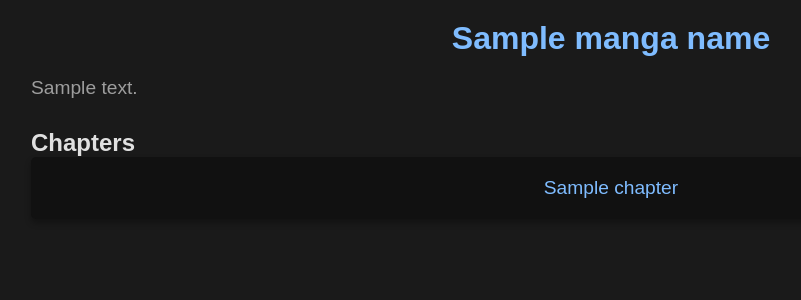
After one commit to Bernso/FreeMangaWebsite, a Flask app: template templates/manga_details.html in a window 1280 px wide. The commit adds this page. Shown: the top 300 px of the page, without its empty margins (29-830 px from the left). Run offline with Flask 3, Linux system fonts and the light colour scheme; the template is opened without the code that fills it: most values are stand-ins (such as "Sample title", 1, 10 or a date in 2020).

Commit message:
UPDATED FOR MANGA 100% better support now

```diff
--- a/app.py
+++ b/app.py
@@ -343,51 +343,94 @@ def manga_detail(manga_id):
 
 @app.route("/manga_reader")
 def manga_reader_home():
-    manga_path = os.path.join(MANGA_DIR, "I'm Dating a Dark Summoner", "Chapters")
-    manga_list = os.listdir(manga_path)
-    manga_list = [replace_special_characters(chapter) for chapter in manga_list]
-    manga_list.sort(key=natural_sort_key)
+    manga_folders = [folder for folder in os.listdir(MANGA_DIR) if os.path.isdir(os.path.join(MANGA_DIR, folder))]
+    manga_list = []
+    for manga in manga_folders:
+        manga_id_path = os.path.join(MANGA_DIR, manga, 'type.txt')
+        if os.path.isfile(manga_id_path):
+            with open(manga_id_path, 'r') as f:
+                manga_id = f.read().strip()
+                if manga_id == "Manga":
+                    manga_list.append((manga, manga_id))
+
     return render_template('manga_reader_home.html', manga_list=manga_list)
 
-@app.route('/manga_reader/<chapter_name>')
-def manga_reader(chapter_name):
+
+@app.route("/manga_reader/<manga_name>")
+def manga_details(manga_name):
+    manga_name = urllib.parse.unquote(manga_name)
+    manga_path = os.path.join(MANGA_DIR, manga_name)
+
+    if not os.path.isdir(manga_path):
+        return "Manga not found", 404
+
+    # Read manga details
+    cover_image = None
+    for ext in ['jpg', 'jpeg', 'png', 'gif', 'webp']:
+        potential_cover = os.path.join(manga_path, f'cover_image.{ext}')
+        if os.path.isfile(potential_cover):
+            cover_image = url_for('static', filename=os.path.relpath(potential_cover, 'static'))
+            break
+
+    description_path = os.path.join(manga_path, 'description.txt')
+    if os.path.isfile(description_path):
+        with open(description_path, 'r') as f:
+            description = f.read().strip()
+    else:
+        description = "No description available."
+
+    # List chapters
+    chapters_dir = os.path.join(manga_path, "Chapters")
+    chapters = [folder for folder in os.listdir(chapters_dir) if os.path.isdir(os.path.join(chapters_dir, folder))]
+    chapters.sort(key=natural_sort_key)
+
+    return render_template('manga_details.html', manga_name=manga_name, cover_image=cover_image, description=description, chapters=chapters)
+
+@app.route('/manga_reader/<manga_name>/<chapter_name>')
+def manga_reader(manga_name, chapter_name):
+    manga_name = urllib.parse.unquote(manga_name)
     chapter_name = urllib.parse.unquote(chapter_name)
-    chapter_name = replace_special_characters(chapter_name)
 
-    chapter_path = os.path.join(MANGA_DIR, "I'm Dating a Dark Summoner", "Chapters", chapter_name)
+    chapter_path = os.path.join(MANGA_DIR, manga_name, "Chapters", chapter_name)
 
     if not os.path.isdir(chapter_path):
         return "Chapter not found", 404
 
     images = sorted([img for img in os.listdir(chapter_path) if img.lower().endswith(('jpg', 'jpeg', 'png', 'gif', 'webp'))])
-    images = [url_for('manga_reader_image', chapter_name=chapter_name, filename=img) for img in images]  # Generate URLs for the images
+    images = [url_for('manga_reader_image', manga_name=manga_name, chapter_name=chapter_name, filename=img) for img in images]
+    images.sort(key=natural_sort_key)
 
-    manga_list = os.listdir(os.path.join(MANGA_DIR, "I'm Dating a Dark Summoner", "Chapters"))
-    manga_list = [replace_special_characters(chapter) for chapter in manga_list]
-    manga_list.sort(key=natural_sort_key)
+    # Retrieve the list of chapters
+    chapters_path = os.path.join(MANGA_DIR, manga_name, "Chapters")
+    chapters = sorted(os.listdir(chapters_path), key=natural_sort_key)
 
-    if chapter_name not in manga_list:
-        return "Chapter not found", 404
+    # Find the current chapter index
+    current_chapter_index = chapters.index(chapter_name)
 
-    current_index = manga_list.index(chapter_name)
-    next_chapter = manga_list[current_index + 1] if current_index < len(manga_list) - 1 else None
-    previous_chapter = manga_list[current_index - 1] if current_index > 0 else None
+    # Determine next and previous chapters
+    next_chapter = chapters[current_chapter_index + 1] if current_chapter_index < len(chapters) - 1 else None
+    previous_chapter = chapters[current_chapter_index - 1] if current_chapter_index > 0 else None
 
-    return render_template('manga_reader.html', images=images, chapter_name=chapter_name, next_chapter=next_chapter, previous_chapter=previous_chapter)
+    return render_template('manga_reader.html', images=images, chapter_name=chapter_name, manga_name=manga_name,
+                           next_chapter=next_chapter, previous_chapter=previous_chapter)
 
 
-@app.route('/manga_reader_image/<chapter_name>/<filename>')
-def manga_reader_image(chapter_name, filename):
+
+@app.route('/manga_reader_image/<manga_name>/<chapter_name>/<filename>')
+def manga_reader_image(manga_name, chapter_name, filename):
+    manga_name = urllib.parse.unquote(manga_name)
     chapter_name = urllib.parse.unquote(chapter_name)
     chapter_name = replace_special_characters(chapter_name)
 
-    directory = os.path.join(MANGA_DIR, "I'm Dating a Dark Summoner", "Chapters", chapter_name)
-
+    directory = os.path.join(MANGA_DIR, manga_name, "Chapters", chapter_name)
     file_path = os.path.join(directory, filename)
     if not os.path.isfile(file_path):
         abort(404)
 
     return send_from_directory(directory, filename)
+
+
+
 
 
 @app.route('/manga/<manga_title>/chapter/<chapterName>')
--- a/static/mangaStyle.css
+++ b/static/mangaStyle.css
@@ -67,6 +67,86 @@ ul li a {
 }
 
 ul li a:hover {
+    color: var(--link-hover-color);
+}
+
+/* Home Page - Manga Grid */
+.manga-grid {
+    display: grid;
+    grid-template-columns: repeat(auto-fill, minmax(150px, 1fr));
+    gap: 20px;
+}
+
+.manga-item {
+    background-color: var(--card-bg);
+    border-radius: var(--border-radius);
+    padding: 10px;
+    text-align: center;
+    box-shadow: var(--box-shadow);
+    transition: transform 0.3s ease;
+}
+
+.manga-item:hover {
+    transform: translateY(-5px);
+}
+
+.cover-image {
+    max-width: 100%;
+    height: auto;
+    border-radius: var(--border-radius);
+    margin-bottom: 10px;
+}
+
+.manga-title {
+    font-size: 1.2em;
+    color: var(--text-color);
+    margin-top: 10px;
+}
+
+/* Manga Details Page */
+.manga-header-content {
+    display: flex;
+    align-items: flex-start;
+    gap: 20px;
+    margin-bottom: 30px;
+}
+
+.manga-info {
+    flex-grow: 1;
+}
+
+.manga-info h1 {
+    margin-bottom: 20px;
+    font-size: 2em;
+    color: var(--link-color);
+}
+
+.manga-info .description {
+    font-size: 1.2em;
+    color: var(--text-muted);
+}
+
+/* Scrollable Chapter List */
+.chapter-list {
+    max-height: 300px;
+    overflow-y: auto;
+    padding: 10px;
+    background-color: var(--background-light);
+    border-radius: var(--border-radius);
+    box-shadow: var(--box-shadow);
+}
+
+.chapter-list li {
+    margin-bottom: 10px;
+}
+
+.chapter-list li a {
+    color: var(--link-color);
+    text-decoration: none;
+    transition: color 0.3s ease;
+}
+
+.chapter-list li a:hover {
     color: var(--link-hover-color);
 }
 
@@ -161,8 +241,6 @@ body {
     overflow: -webkit-scrollbar;
 }
 
-/* Add this to mangaStyle.css */
-
 input[type="range"] {
     width: 100%;
     height: 10px;
--- /dev/null
+++ b/templates/manga_details.html
@@ -0,0 +1,33 @@
+<!DOCTYPE html>
+<html lang="en">
+<head>
+    <meta charset="UTF-8">
+    <meta name="viewport" content="width=device-width, initial-scale=1.0">
+    <title>{{ manga_name }}</title>
+    <link rel="stylesheet" href="{{ url_for('static', filename='mangaStyle.css') }}">
+</head>
+<body>
+    <div class="container">
+        <div class="manga-header">
+            <div class="manga-header-content">
+                {% if cover_image %}
+                    <div class="manga-cover">
+                        <img src="{{ url_for('serve_image', manga_title=manga_name) }}" alt="{{ manga_name }} Cover Image" class="cover-image">
+                    </div>
+                {% endif %}
+                <div class="manga-info">
+                    <h1>{{ manga_name }}</h1>
+                    <p class="description">{{ description }}</p>
+                </div>
+            </div>
+        </div>
+
+        <h2>Chapters</h2>
+        <ul class="chapter-list">
+            {% for chapter in chapters %}
+                <li><a href="{{ url_for('manga_reader', manga_name=manga_name, chapter_name=chapter) }}">{{ chapter }}</a></li>
+            {% endfor %}
+        </ul>
+    </div>
+</body>
+</html>
```
Also changed, not shown: templates/manga_reader.html (+12 -20 lines), templates/manga_reader_home.html (+12 -5 lines).
